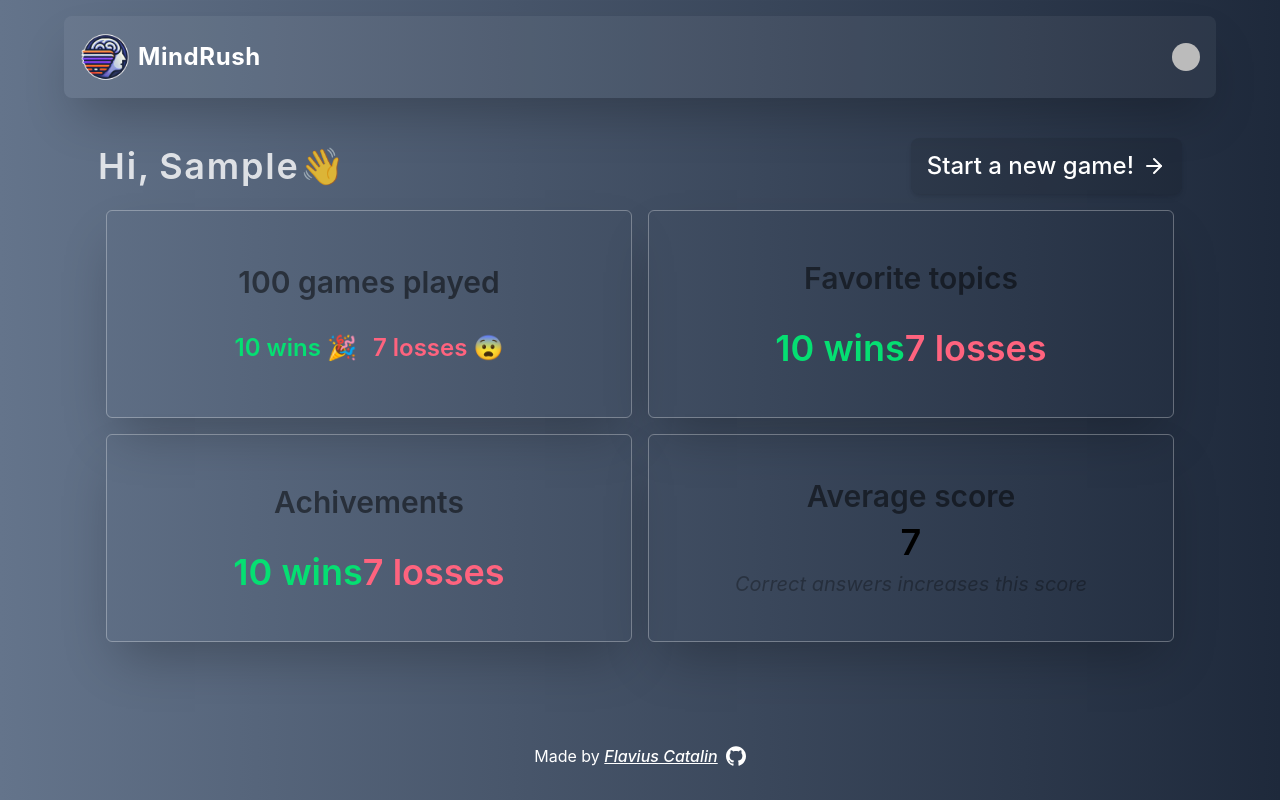
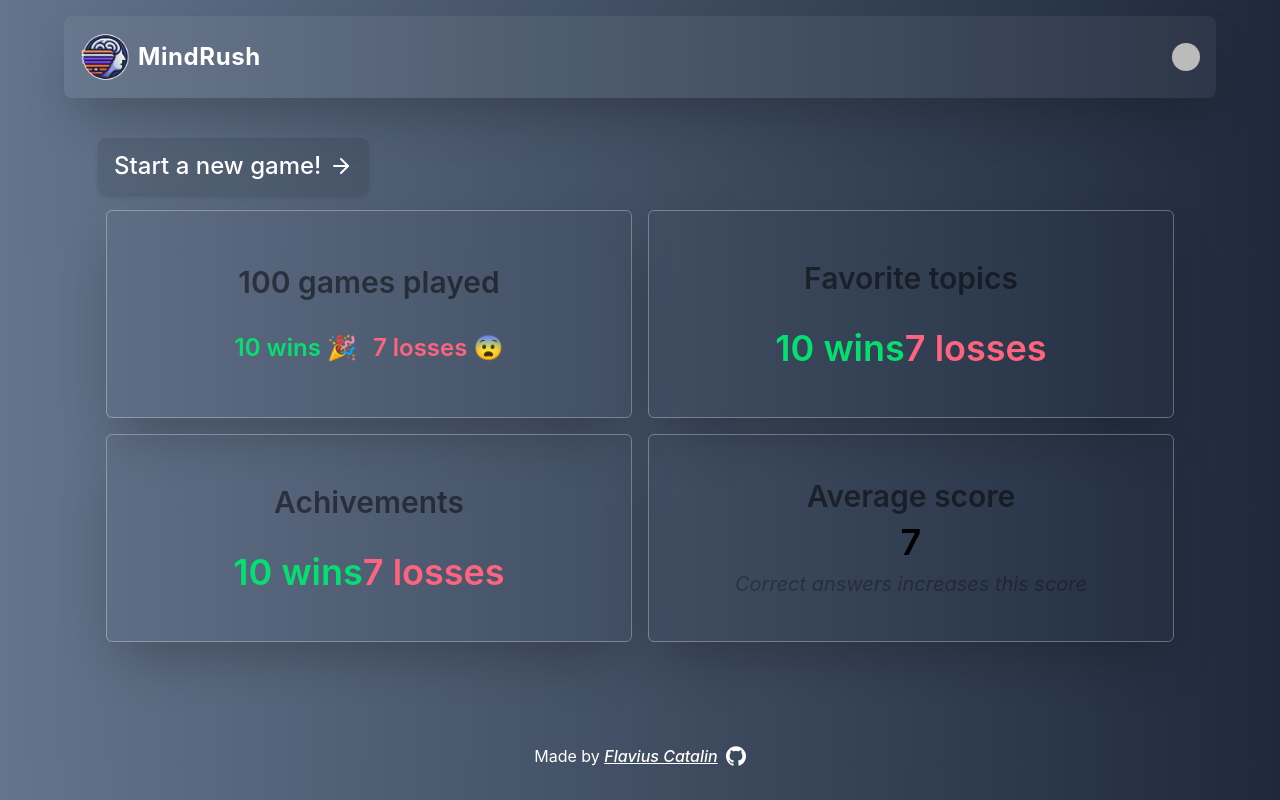
Before and after one commit to kete102/quiz-game, a React (Vite) app: page / in a window 1280 px wide. Built offline with nearby package versions, Linux system fonts and the light colour scheme; no server answers; sample sign-in values are in the browser's storage; some icons are missing.

Commit message:
refactor: remove cheers

```diff
--- a/src/components/Overview.tsx
+++ b/src/components/Overview.tsx
@@ -1,10 +1,8 @@
 import { ArrowRight } from 'lucide-react'
 import PlayerStats from './game/PlayerStats'
-import { useUser } from '@clerk/clerk-react'
 import { useNavigate } from '@tanstack/react-router'
 
 function Overview() {
-	const { user } = useUser()
 	const navigate = useNavigate()
 
 	const handleStartGame = () => navigate({ to: '/game-setup' })
@@ -12,9 +10,6 @@ function Overview() {
 	return (
 		<div className='h-full w-full space-y-2 select-none'>
 			<section className='flex w-full flex-col items-center gap-y-2 md:flex-row md:justify-between'>
-				<h1 className='inline-flex items-center gap-x-2 text-3xl tracking-wider text-white opacity-80 md:text-4xl'>
-					Hi, <span>{user?.firstName}👋</span>
-				</h1>
 				<button
 					className='inline-flex w-full transform cursor-pointer items-center justify-center gap-x-2 rounded-lg border-none bg-black/10 px-4 py-3 text-2xl font-medium tracking-normal text-white shadow-md transition-all duration-200 hover:scale-103 hover:shadow-2xl active:scale-97 active:shadow-2xl md:w-fit'
 					onClick={handleStartGame}
```
